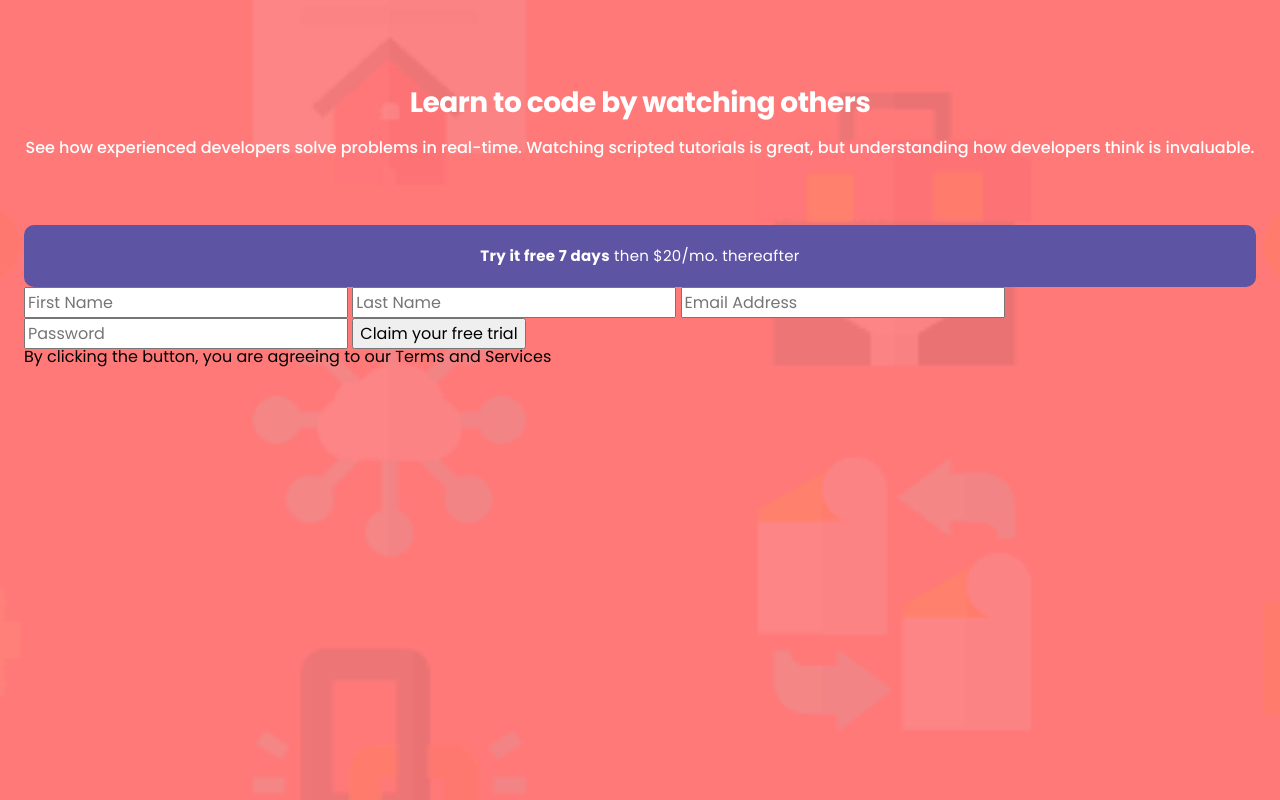
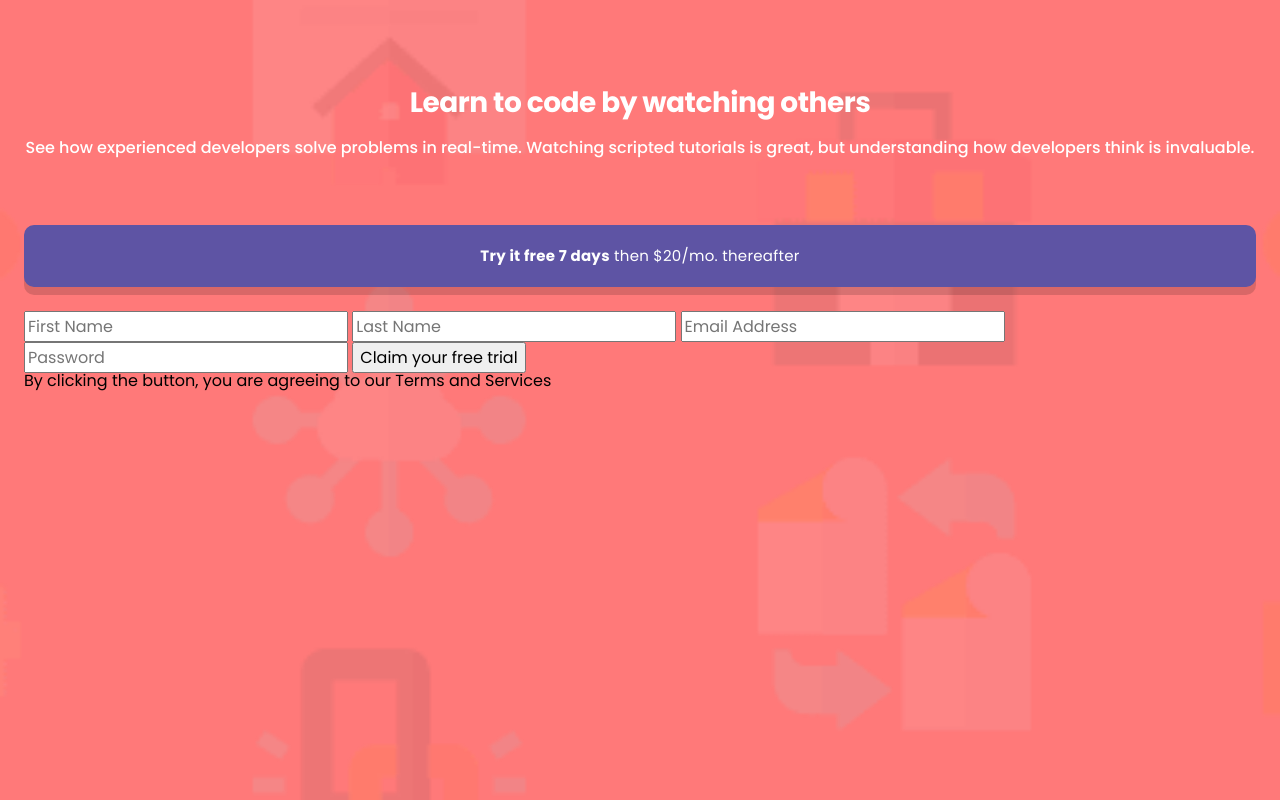
Before and after one commit to irfanoezen/intro-component-with-sign-up-form, a plain HTML site: page index.html in a window 1280 px wide. Drawn offline with Linux system fonts and the light colour scheme.

Commit message:
Style offer banner container

```diff
--- a/style.css
+++ b/style.css
@@ -166,6 +166,8 @@ h6 {
   letter-spacing: 0.27px;
   color: #fff;
   text-align: center;
+  box-shadow: 0 8px 0 0 hsla(0, 0%, 0%, 15%);
+  margin-block-end: 24px;
 
   span {
     font-weight: 700;
```
